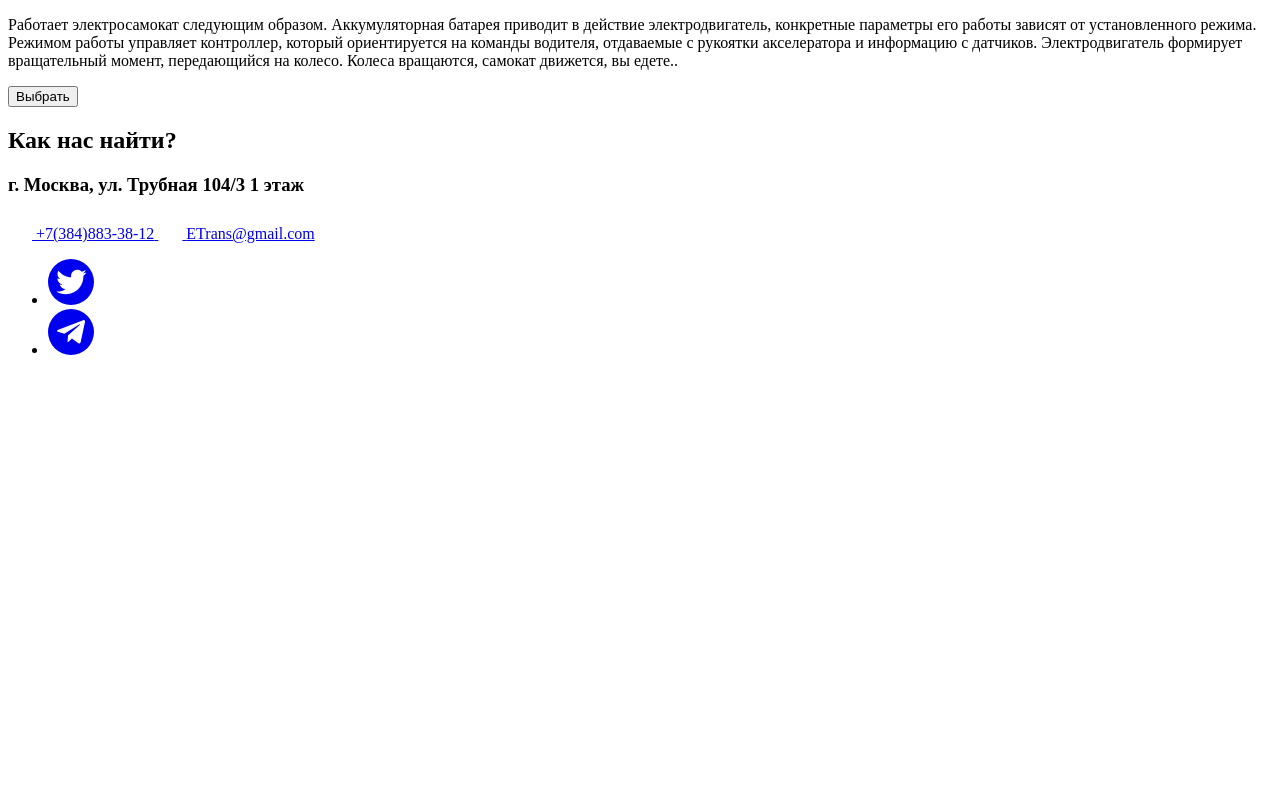
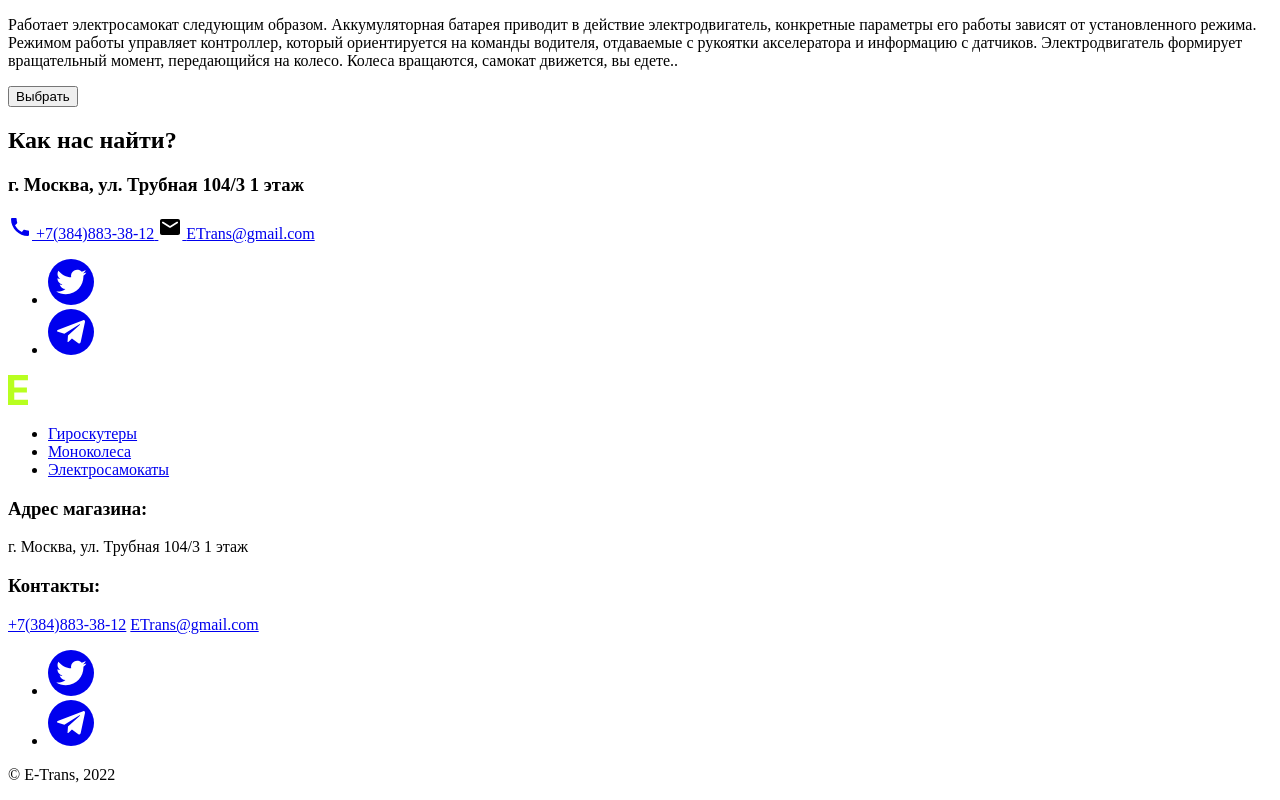
Before and after one commit to Iury1978/e-trans, a plain HTML site: page index.html in a window 1280 px wide. Shown: the part 1766-2566 px from the top of the page. Before the commit the page ends 2141 px from the top, so only its background shows below. Drawn offline with Linux system fonts and the light colour scheme.

Commit message:
created footer - html

```diff
--- a/index.html
+++ b/index.html
@@ -116,7 +116,7 @@
                   <svg width="24" height="24" viewbox="0 0 24 24" fill="none" xmlns="http://www.w3.org/2000/svg">
                     <path
                       d="M20.01 15.38C18.78 15.38 17.59 15.18 16.48 14.82C16.13 14.7 15.74 14.79 15.47 15.06L13.9 17.03C11.07 15.68 8.42 13.13 7.01 10.2L8.96 8.54C9.23 8.26 9.31 7.87 9.2 7.52C8.83 6.41 8.64 5.22 8.64 3.99C8.64 3.45 8.19 3 7.65 3H4.19C3.65 3 3 3.24 3 3.99C3 13.28 10.73 21 20.01 21C20.72 21 21 20.37 21 19.82V16.37C21 15.83 20.55 15.38 20.01 15.38Z"
-                      fill=currentColor" />
+                      fill="currentColor" />
                   </svg>
                   <span class="contacts__link-text">+7(384)883-38-12</span>
                 </a>
@@ -125,7 +125,7 @@
                   <svg width="24" height="24" viewbox="0 0 24 24" fill="none" xmlns="http://www.w3.org/2000/svg">
                     <path
                       d="M20 4H4C2.9 4 2.01 4.9 2.01 6L2 18C2 19.1 2.9 20 4 20H20C21.1 20 22 19.1 22 18V6C22 4.9 21.1 4 20 4ZM19.6 8.25L12.53 12.67C12.21 12.87 11.79 12.87 11.47 12.67L4.4 8.25C4.29973 8.19371 4.21192 8.11766 4.14189 8.02645C4.07186 7.93525 4.02106 7.83078 3.99258 7.71937C3.96409 7.60796 3.9585 7.49194 3.97616 7.37831C3.99381 7.26468 4.03434 7.15581 4.09528 7.0583C4.15623 6.96079 4.23632 6.87666 4.33073 6.811C4.42513 6.74533 4.53187 6.69951 4.6445 6.6763C4.75712 6.65309 4.87328 6.65297 4.98595 6.67595C5.09863 6.69893 5.20546 6.74453 5.3 6.81L12 11L18.7 6.81C18.7945 6.74453 18.9014 6.69893 19.014 6.67595C19.1267 6.65297 19.2429 6.65309 19.3555 6.6763C19.4681 6.69951 19.5749 6.74533 19.6693 6.811C19.7637 6.87666 19.8438 6.96079 19.9047 7.0583C19.9657 7.15581 20.0062 7.26468 20.0238 7.37831C20.0415 7.49194 20.0359 7.60796 20.0074 7.71937C19.9789 7.83078 19.9281 7.93525 19.8581 8.02645C19.7881 8.11766 19.7003 8.19371 19.6 8.25Z"
-                      fill=currentColor" />
+                      fill="black" />
                   </svg>
                   <span class="contacts__link-text">ETrans@gmail.com</span>
                 </a>
@@ -160,16 +160,67 @@
 
           </div>
         </div>
-
       </div>
     </section>
 
-
-
   </main>
 
-  <footer>
+  <footer class="footer">
+    <div class="container">
+      <img class="footer__logo" src="img/logo.svg" alt="логотип E-trans">
+      <div class="footer__columns">
+        <div class="footer__column">
+          <ul class="footer__list">
+            <li class="footer__item">
+              <a href="#gyroscooter" class="footer__link">Гироскутеры</a>
+            </li>
+            <li class="footer__item">
+              <a href="#monowheels" class="footer__link">Моноколеса</a>
+            </li>
+            <li class="footer__item">
+              <a href="#electroscooter" class="footer__link">Электросамокаты</a>
+            </li>
+          </ul>
+        </div>
 
+        <div class="footer__column">
+          <h3 class="footer__title">Адрес магазина:</h3>
+          <p class="footer__description">г. Москва, ул. Трубная 104/3 1&nbsp;этаж</p>
+        </div>
+
+        <div class="footer__column">
+          <h3 class="footer__title">Контакты:</h3>
+          <div class="contacts__list">
+            <a class="contacts__link" href="tel:+73848833812">+7(384)883-38-12</a>
+            <a class="contacts__link" href="mailto:ETrans@gmail.com">ETrans@gmail.com</a>
+          </div>
+          <ul class="contacts__social social">
+            <li class="social__item">
+              <a href="#" class="social__link">
+                <svg width="46" height="46" viewbox="0 0 46 46" fill="none" xmlns="http://www.w3.org/2000/svg">
+                  <circle cx="23" cy="23" r="23" fill="currentColor" />
+                  <path
+                    d="M38.5239 13.5827C37.4106 14.076 36.2146 14.4094 34.9573 14.56C36.2546 13.7837 37.2252 12.562 37.6879 11.1227C36.4691 11.8467 35.1351 12.3563 33.7439 12.6294C32.8084 11.6305 31.5693 10.9685 30.219 10.746C28.8687 10.5235 27.4827 10.7531 26.2763 11.399C25.0698 12.045 24.1103 13.0712 23.5468 14.3183C22.9833 15.5654 22.8473 16.9637 23.1599 18.296C20.6902 18.172 18.2741 17.5301 16.0685 16.4119C13.8629 15.2937 11.9171 13.7242 10.3573 11.8054C9.82393 12.7254 9.51727 13.792 9.51727 14.928C9.51667 15.9507 9.76851 16.9577 10.2504 17.8597C10.7324 18.7617 11.4295 19.5307 12.2799 20.0987C11.2936 20.0673 10.3291 19.8008 9.4666 19.3214V19.4014C9.4665 20.8357 9.96264 22.2259 10.8708 23.336C11.779 24.4462 13.0434 25.2079 14.4493 25.492C13.5343 25.7396 12.5751 25.7761 11.6439 25.5987C12.0406 26.8328 12.8133 27.9121 13.8538 28.6853C14.8943 29.4585 16.1505 29.8869 17.4466 29.9107C15.2464 31.6379 12.5291 32.5748 9.73193 32.5707C9.23644 32.5708 8.74137 32.5419 8.24927 32.484C11.0886 34.3096 14.3937 35.2785 17.7693 35.2747C29.1959 35.2747 35.4426 25.8107 35.4426 17.6027C35.4426 17.336 35.4359 17.0667 35.4239 16.8C36.639 15.9213 37.6878 14.8332 38.5213 13.5867L38.5239 13.5827Z"
+                    fill="white" />
+                </svg>
+              </a>
+            </li>
+
+            <li class="social__item"><a href="#" class="social__link">
+                <svg width="46" height="46" viewbox="0 0 46 46" fill="none" xmlns="http://www.w3.org/2000/svg">
+                  <circle cx="23" cy="23" r="23" fill="currentColor" />
+                  <path
+                    d="M36.9187 13.1625L32.6937 33.0875C32.375 34.4937 31.5437 34.8438 30.3625 34.1812L23.925 29.4375L20.8187 32.425C20.475 32.7687 20.1875 33.0562 19.525 33.0562L19.9875 26.5L31.9187 15.7188C32.4375 15.2563 31.8062 15 31.1125 15.4625L16.3625 24.75L10.0125 22.7625C8.63121 22.3313 8.60621 21.3813 10.3 20.7188L35.1375 11.15C36.2875 10.7188 37.2937 11.4063 36.9187 13.1625Z"
+                    fill="white" />
+                </svg>
+
+              </a>
+            </li>
+          </ul>
+        </div>
+      </div>
+    </div>
+    <p class="footer__copyright">© E-Trans, 2022</p>
   </footer>
 
 </body>
```
